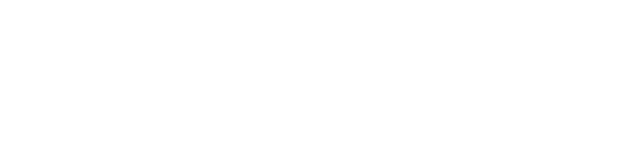
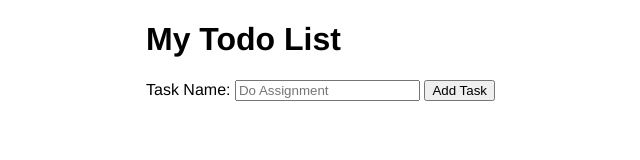
Before and after one commit to arsyad-abdat/To-Do-List, a plain HTML site: page todo.html in a window 1280 px wide. Shown: the whole page, without its empty margins (194-834 px from the left). Drawn offline with Linux system fonts and the light colour scheme.

Commit message:
Added HTML Template

```diff
--- a/todo.html
+++ b/todo.html
@@ -10,7 +10,17 @@
 </head>
 
 <body>
+    <h1> My Todo List</h1>
 
+    <form>
+        <label>
+            Task Name:
+            <input type="text"  placeholder="Do Assignment"
+        </label>
+        <button type="button">
+            Add Task
+        </button>
+    </form>
     <script src="js/script.js"></script>
 </body>
 
```
